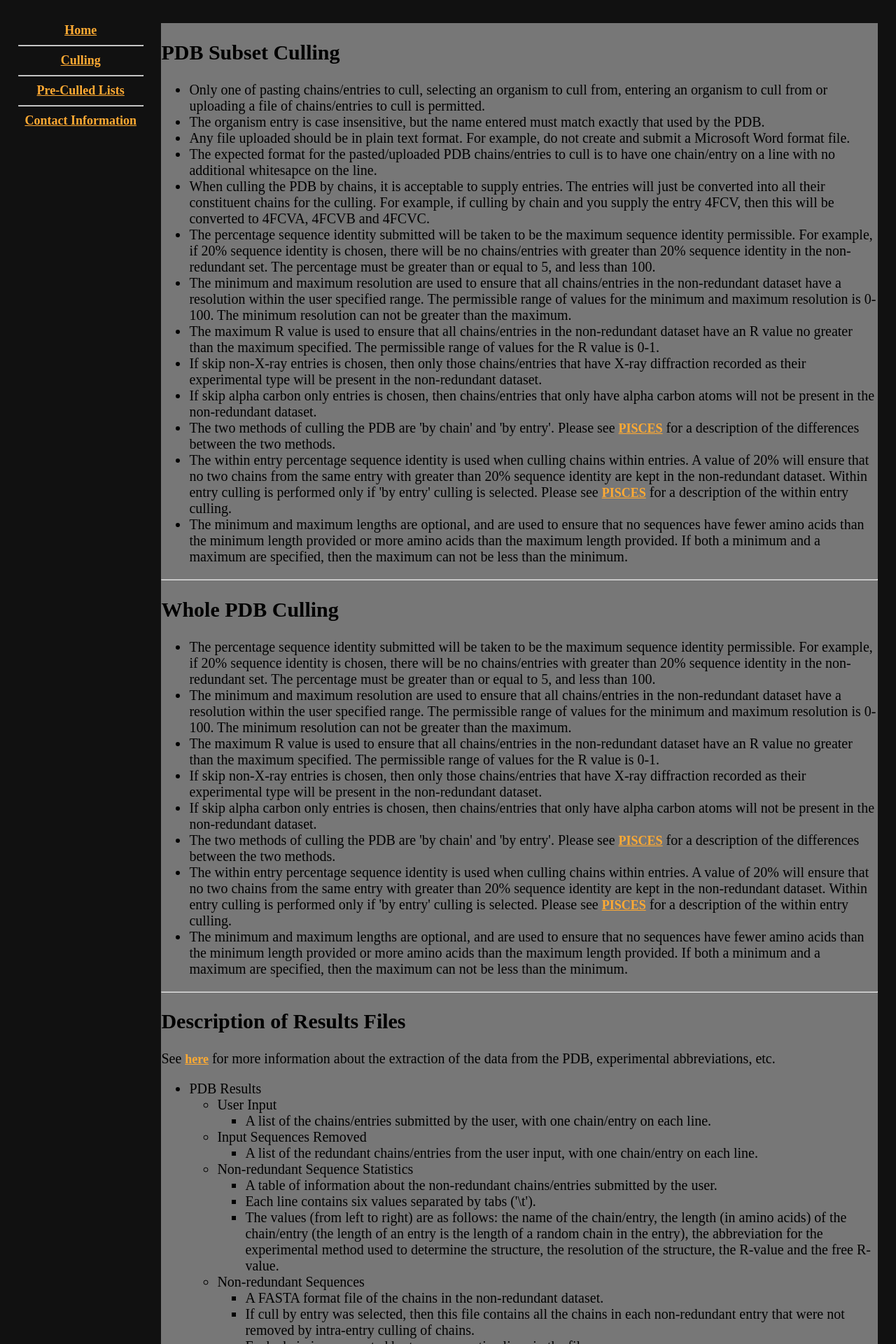
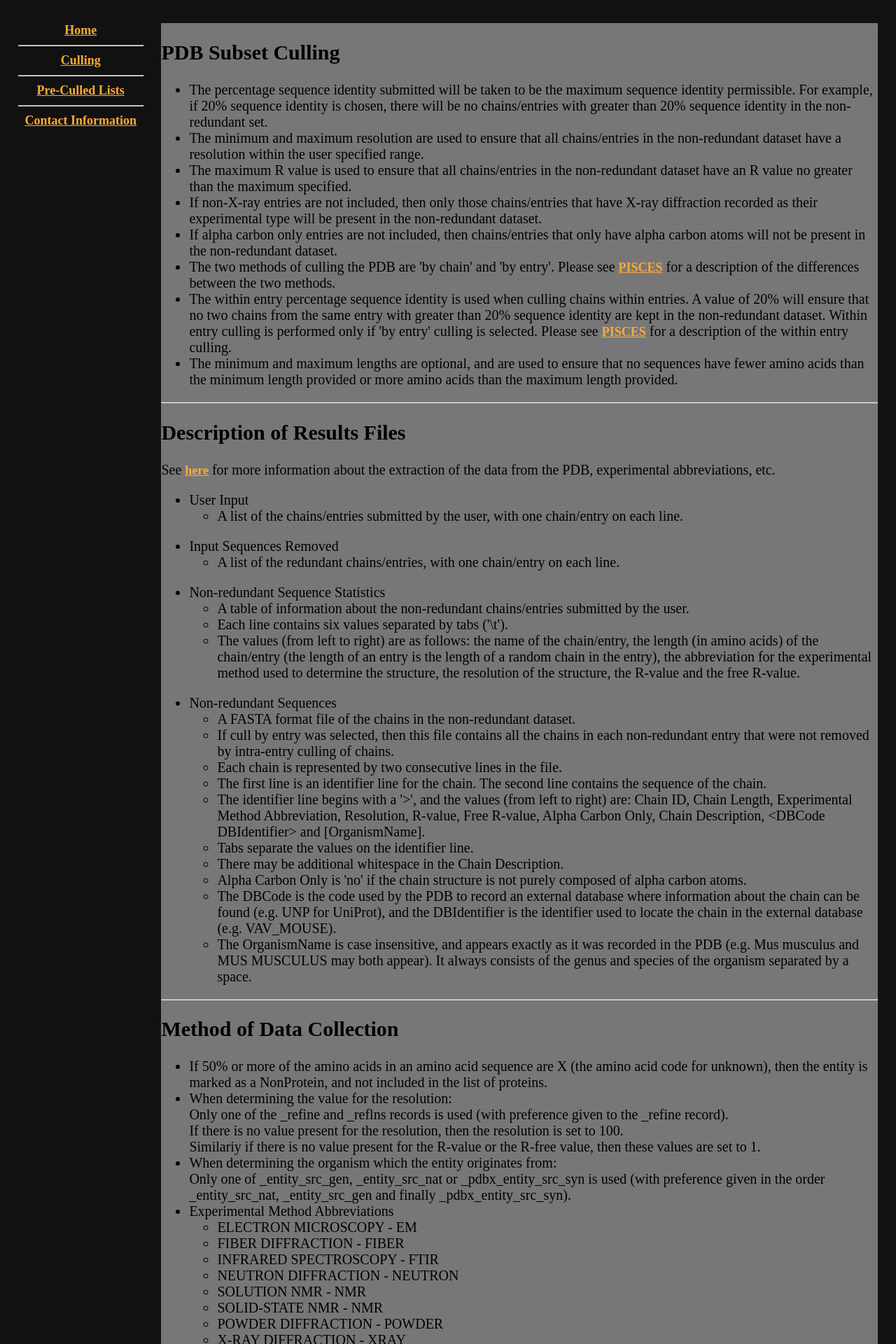
Before and after one commit to SimonCB765/LeafGAE, a Flask app: page /help in a window 1280 px wide. Shown: the top 1920 px of the page at 70% size. Run offline with Flask 2, Linux system fonts and the light colour scheme.

Commit message:
Removed help information that is no longer needed

```diff
--- a/templates/help.html
+++ b/templates/help.html
@@ -21,38 +21,24 @@
 		<p>
 			<ul>
 				<li>
-					Only one of pasting chains/entries to cull, selecting an organism to cull from, entering an organism
-					to cull from or uploading a file of chains/entries to cull is permitted.
-				</li>
-				<li>
-					The organism entry is case insensitive, but the name entered must match exactly that used by the PDB.
-				</li>
-				<li>Any file uploaded should be in plain text format. For example, do not create and submit a Microsoft Word format file.</li>
-				<li>The expected format for the pasted/uploaded PDB chains/entries to cull is to have one chain/entry on a line with no additional whitesapce on the line.</li>
-				<li>
-					When culling the PDB by chains, it is acceptable to supply entries. The entries will just be converted into all their constituent chains
-					for the culling. For example, if culling by chain and you supply the entry 4FCV, then this will be converted to 4FCVA, 4FCVB and 4FCVC.
-				</li>
-				<li>
 					The percentage sequence identity submitted will be taken to be the maximum sequence identity permissible.
 					For example, if 20% sequence identity is chosen, there will be no chains/entries with greater than 20%
-					sequence identity in the non-redundant set. The percentage must be greater than or equal to 5, and less than 100.
+					sequence identity in the non-redundant set.
 				</li>
 				<li>
 					The minimum and maximum resolution are used to ensure that all chains/entries in the non-redundant dataset
-					have a resolution within the user specified range. The permissible range of values for the minimum and maximum resolution is 0-100.
-					The minimum resolution can not be greater than the maximum.
+					have a resolution within the user specified range.
 				</li>
 				<li>
 					The maximum R value is used to ensure that all chains/entries in the non-redundant dataset have an R value
-					no greater than the maximum specified. The permissible range of values for the R value is 0-1.
+					no greater than the maximum specified.
 				</li>
 				<li>
-					If skip non-X-ray entries is chosen, then only those chains/entries that have X-ray diffraction recorded
+					If non-X-ray entries are not included, then only those chains/entries that have X-ray diffraction recorded
 					as their experimental type will be present in the non-redundant dataset.
 				</li>
 				<li>
-					If skip alpha carbon only entries is chosen, then chains/entries that only have alpha carbon atoms will
+					If alpha carbon only entries are not included, then chains/entries that only have alpha carbon atoms will
 					not be present in the non-redundant dataset.
 				</li>
 				<li>
@@ -69,54 +55,7 @@
 				</li>
 				<li>
 					The minimum and maximum lengths are optional, and are used to ensure that no sequences have fewer amino
-					acids than the minimum length provided or more amino acids than the maximum length provided. If both a
-					minimum and a maximum are specified, then the maximum can not be less than the minimum.
-				</li>
-			</ul>
-		</p>
-		<hr>
-		<a name="WholePDBCulling"></a>
-		<h2>Whole PDB Culling</h2>
-		<p>
-			<ul>
-				<li>
-					The percentage sequence identity submitted will be taken to be the maximum sequence identity permissible.
-					For example, if 20% sequence identity is chosen, there will be no chains/entries with greater than 20%
-					sequence identity in the non-redundant set. The percentage must be greater than or equal to 5, and less than 100.
-				</li>
-				<li>
-					The minimum and maximum resolution are used to ensure that all chains/entries in the non-redundant dataset
-					have a resolution within the user specified range. The permissible range of values for the minimum and maximum resolution is 0-100.
-					The minimum resolution can not be greater than the maximum.
-				</li>
-				<li>
-					The maximum R value is used to ensure that all chains/entries in the non-redundant dataset have an R value
-					no greater than the maximum specified. The permissible range of values for the R value is 0-1.
-				</li>
-				<li>
-					If skip non-X-ray entries is chosen, then only those chains/entries that have X-ray diffraction recorded
-					as their experimental type will be present in the non-redundant dataset.
-				</li>
-				<li>
-					If skip alpha carbon only entries is chosen, then chains/entries that only have alpha carbon atoms will
-					not be present in the non-redundant dataset.
-				</li>
-				<li>
-					The two methods of culling the PDB are 'by chain' and 'by entry'. Please see
-					<a href="http://www.ncbi.nlm.nih.gov/pmc/articles/PMC1160163/">PISCES</a> for a description of the
-					differences between the two methods.
-				</li>
-				<li>
-					The within entry percentage sequence identity is used when culling chains within entries. A value of 20%
-					will ensure that no two chains from the same entry with greater than 20% sequence identity are kept in
-					the non-redundant dataset. Within entry culling is performed only if 'by entry' culling is selected.
-					Please see <a href="http://www.ncbi.nlm.nih.gov/pmc/articles/PMC1160163/">PISCES</a> for a description
-					of the within entry culling.
-				</li>
-				<li>
-					The minimum and maximum lengths are optional, and are used to ensure that no sequences have fewer amino
-					acids than the minimum length provided or more amino acids than the maximum length provided. If both a
-					minimum and a maximum are specified, then the maximum can not be less than the minimum.
+					acids than the minimum length provided or more amino acids than the maximum length provided.
 				</li>
 			</ul>
 		</p>
@@ -127,21 +66,14 @@
 			See <b><a href="{{ url_for('help') }}#DataCollection">here</a></b> for more information about the extraction of the data from the PDB, experimental abbreviations, etc.<br>
 			<ul>
 				<li>
-					PDB Results
-					<ul>
-						<li>
 					User Input<!-- (not present if culling from the whole PDB was performed)-->
-							<ul>
-								<li>A list of the chains/entries submitted by the user, with one chain/entry on each line.</li>
-							</ul>
+					<ul><li>A list of the chains/entries submitted by the user, with one chain/entry on each line.</li></ul>
 				</li>
 			</ul>
 			<ul>
 				<li>
 					Input Sequences Removed
-							<ul>
-								<li>A list of the redundant chains/entries from <!--either the whole PDB or -->the user input, with one chain/entry on each line.</li>
-							</ul>
+					<ul><li>A list of the redundant chains/entries, with one chain/entry on each line.</li></ul>
 				</li>
 			</ul>
 			<ul>
@@ -179,45 +111,6 @@
 						<li>
 							The OrganismName is case insensitive, and appears exactly as it was recorded in the PDB (e.g. Mus musculus and MUS MUSCULUS may both appear). It always
 							consists of the genus and species of the organism separated by a space.
-								</li>
-							</ul>
-						</li>
-					</ul>
-				</li>
-				<li>
-					User Culling Results
-					<ul>
-						<li>
-							User Input
-							<ul>
-								<li>The sequences uploaded by the user, in the expected FASTA format</li>
-							</ul>
-						</li>
-					</ul>
-					<ul>
-						<li>
-							Input Sequences Removed
-							<ul>
-								<li>A list of the input proteins that are redundant.</li>
-							</ul>
-						</li>
-					</ul>
-					<ul>
-						<li>
-							Non-redundant Sequence Statistics
-							<ul>
-								<li>A table of information about the non-redundant input proteins.</li>
-								<li>The two columns are separated by tabs ('\t').</li>
-								<li>The first column contains protein identifiers, and the second contains the length of the proteins.</li>
-							</ul>
-						</li>
-					</ul>
-					<ul>
-						<li>
-							Non-redundant Sequences
-							<ul>
-								<li>A FASTA fromat file of the non-redundant input proteins.</li>
-							</ul>
 						</li>
 					</ul>
 				</li>
@@ -507,7 +400,7 @@
 	</div>
 
 	<div id="footer">
-		<p>Last updated <!-- #BeginDate format:Am1 -->January 12, 2014<!-- #EndDate -->.</p>
+		<p>Last updated <!-- #BeginDate format:Am1 -->January 16, 2014<!-- #EndDate -->.</p>
 	</div>
 
 </body>
```
Lines whose indentation alone changed are shown as unchanged.
